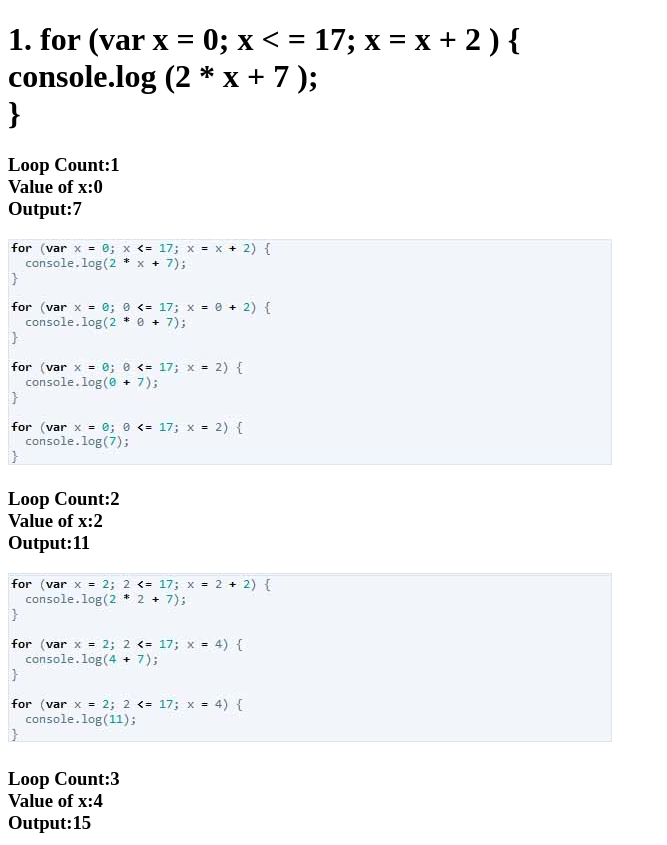
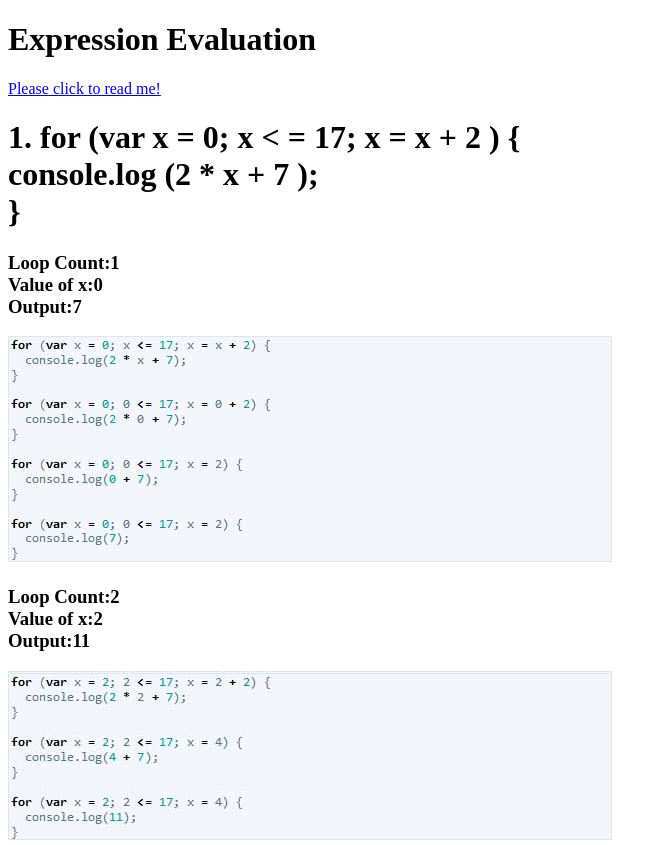
Before and after one commit to MissElle/loop-table-and-expressions, a plain HTML site: page loop-tables.html in a window 1280 px wide. Shown: the top 845 px of the page, without its empty margins (0-667 px from the left). Drawn offline with Linux system fonts and the light colour scheme.

Commit message:
added a link to an rtf document

```diff
--- a/loop-tables.html
+++ b/loop-tables.html
@@ -26,6 +26,10 @@
     </script>
 
   <body>
+    <h1>Expression Evaluation</h1>
+
+    <a href="expression-evaluation.rtf">Please click to read me!</a>
+
     <h1>1. for &#40;var x &#61; 0&#59; x &#60; &#61; 17&#59; x &#61; x &#43; 2 &#41; {<br>
       console.log &#40;2 &#42; x &#43; 7 &#41;&#59;<br>
       }</h1>
```
